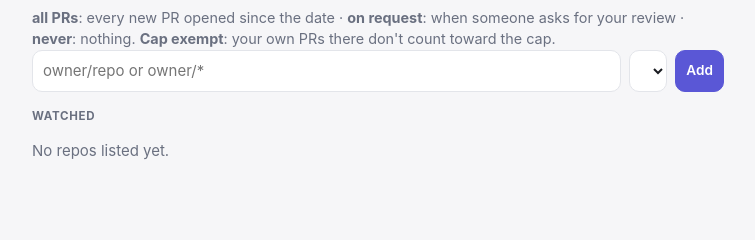
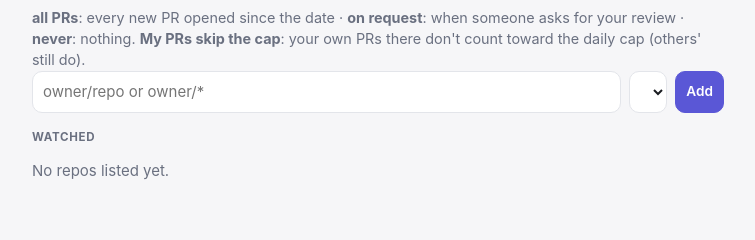
Before and after one commit to B1ueber2y/PRelude, a Python web app: template prelude/templates/repos.html in a window 1280 px wide. Shown: the part 124-364 px from the top of the page, without its empty margins (262-1017 px from the left). Run offline with Jinja, Linux system fonts and the light colour scheme; the template is opened without the code that fills it, so the values that code supplies are empty.

Commit message:
Repos page: "my PRs skip the cap" instead of "cap exempt"
The exemption only covers your own PRs; the label now says so.

Co-Authored-By: Claude Opus 5.5 <noreply@anthropic.com>
Claude-Session: https://claude.ai/code/session_01F1KXdeugb9CNkSQxchvPSr

```diff
--- a/prelude/templates/repos.html
+++ b/prelude/templates/repos.html
@@ -10,7 +10,7 @@
 </p>
 <p class="hint">
   <strong>all PRs</strong>: every new PR opened since the date · <strong>on request</strong>: when someone asks for your review{% if t.own_prs %}, plus your own PRs{% endif %} · <strong>never</strong>: {{ 'not even your own PRs' if t.own_prs else 'nothing' }}{% if t.always %}, except requests from your always list{% endif %}.
-  <strong>Cap exempt</strong>: your own PRs there don't count toward the cap.
+  <strong>My PRs skip the cap</strong>: your own PRs there don't count toward the daily cap (others' still do).
 </p>
 
 {% if error %}<p class="error">{{ error }}</p>{% endif %}
@@ -54,7 +54,7 @@
       <label class="toggle" title="Your own PRs here don't count toward the daily cap">
         <input type="checkbox" {{ 'checked' if r.exempt }} hx-post="/repos" hx-trigger="change"
                hx-vals='js:{slug: "{{ r.slug }}", action: "exempt", exempt: event.target.checked ? "1" : "0"}'>
-        cap exempt
+        my PRs skip the cap
       </label>
     </div>
   </li>
```
Also changed, not shown: tests/test_repos.py (+5 -0 lines).
